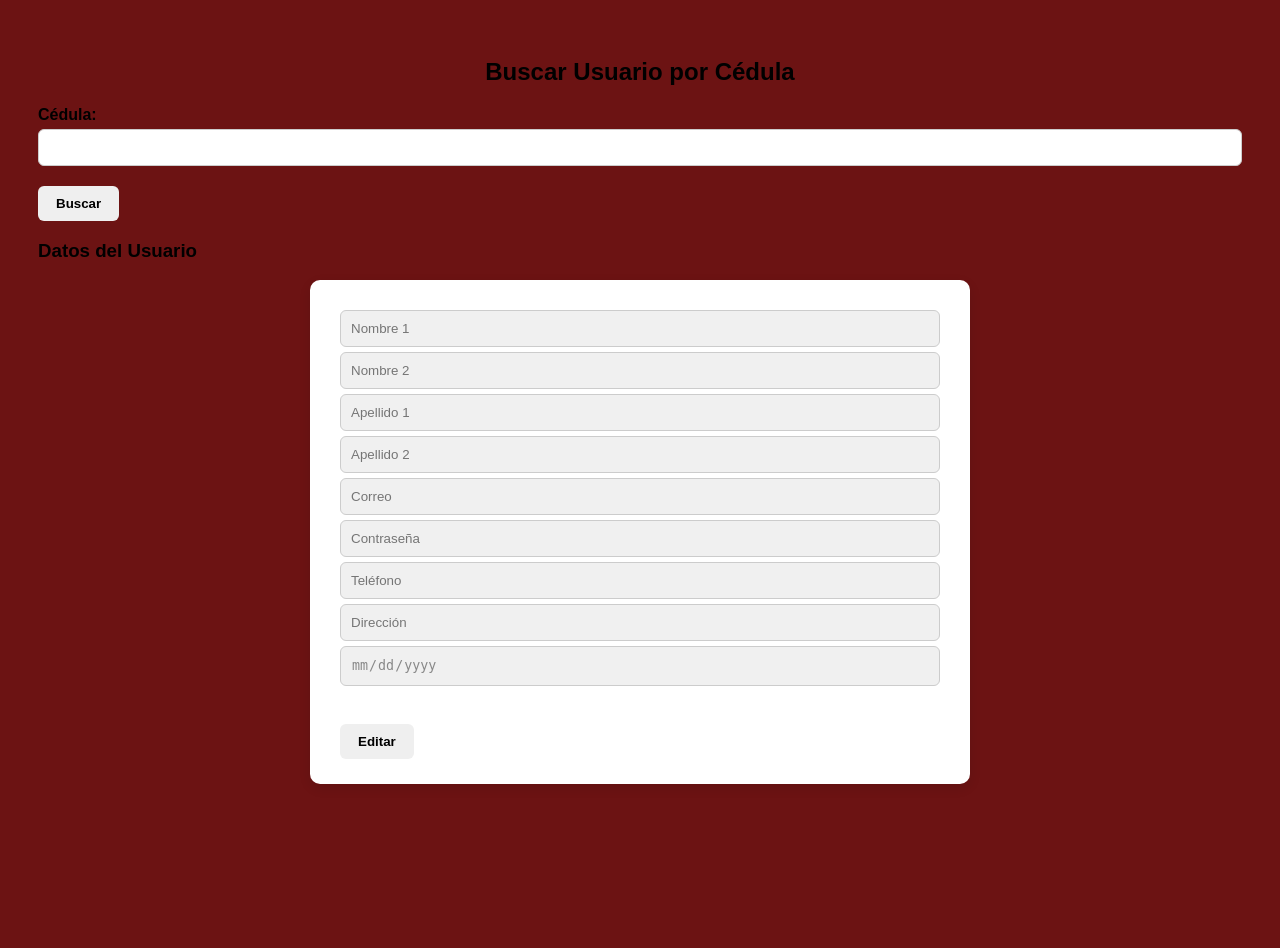
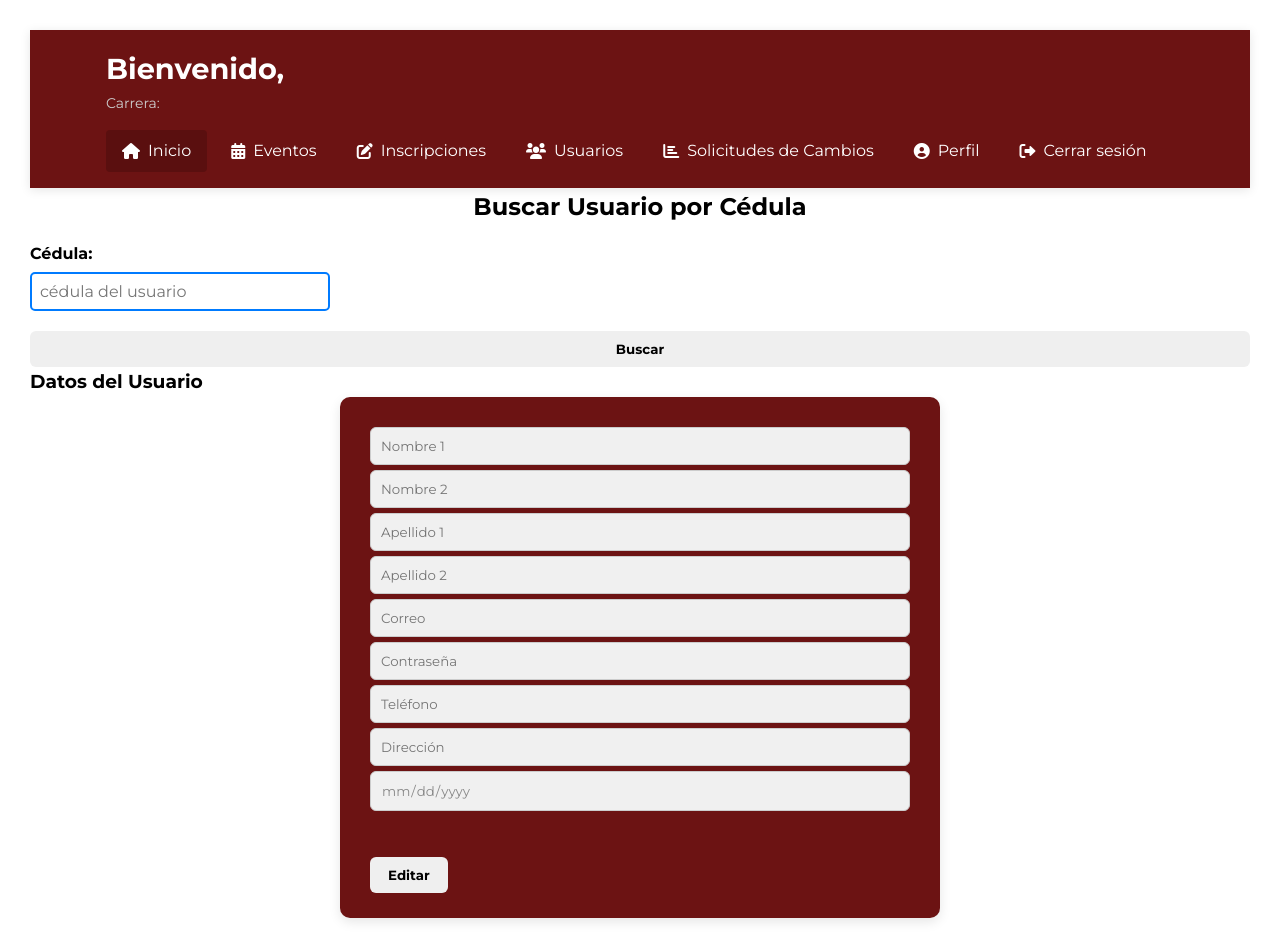
Before and after one commit to SebasIsd/Proyecto2P_Event, a PHP site: page /admin/AdminUsuario.html in a window 1280 px wide. Before the commit the page ends 784 px from the top, so only its background shows below. Run offline with PHP 8.4, Linux system fonts and the light colour scheme.

Commit message:
formulario de modificar usuario desde al admin

```diff
--- a/admin/AdminUsuario.html
+++ b/admin/AdminUsuario.html
@@ -4,13 +4,45 @@
     <meta charset="UTF-8">
     <title>Buscar y Editar Usuario</title>
 <link rel="stylesheet" href="../styles/css/estiloAdminusuario.css">
+<link rel="stylesheet" href="../styles/css/style.css">
+<link rel="preconnect" href="https://fonts.googleapis.com">
+    <link rel="preconnect" href="https://fonts.gstatic.com" crossorigin>
+    <link href="https://fonts.googleapis.com/css2?family=Montserrat:wght@400;500;600;700&display=swap" rel="stylesheet">
+    <link rel="stylesheet" href="https://cdnjs.cloudflare.com/ajax/libs/font-awesome/6.0.0-beta3/css/all.min.css">
+
 
     <script src="../styles/buscarusuario.js"></script>
+
 </head>
+
+
 <body>
+    <header>
+        <div class="container">
+            <div class="logo">
+                <h1>Bienvenido, <span><?= htmlspecialchars($nombreCompleto) ?></span></h1>
+                <p style="font-size: 14px; color: #ccc;">
+                    Carrera: <?= htmlspecialchars($carrera) ?>
+                </p>
+            </div>
+            <nav>
+    <ul>
+        <li><a href="inicio.php" class="active"><i class="fas fa-home"></i> Inicio</a></li>
+        <li><a href="#"><i class="fas fa-calendar-alt"></i> Eventos</a></li>
+        <li><a href="/usuarios/inscripciones/inscripciones.html"><i class="fas fa-edit"></i> Inscripciones</a></li>
+        <li><a href="#"><i class="fas fa-users"></i> Usuarios</a></li>
+        <li><a href="/usuarios/SolicitudesCambios/solicitudCambios.html"><i class="fas fa-chart-bar"></i> Solicitudes de Cambios</a></li>
+        <li class="profile-link">
+            <a href="perfil.php"><i class="fas fa-user-circle"></i> Perfil</a>
+        </li>
+        <li><a href="/logout.php"><i class="fas fa-sign-out-alt"></i> Cerrar sesión</a></li>
+    </ul>
+</nav>
+        </div>
+    </header>
     <h2>Buscar Usuario por Cédula</h2>
     <label for="ced_usu">Cédula:</label>
-    <input type="text" id="ced_usu" />
+<input type="text" id="ced_usu" placeholder="cédula del usuario " maxlength="50" />
     <button onclick="buscarUsuario()">Buscar</button>
 
     <h3>Datos del Usuario</h3>
--- a/conexion/pagos.php
+++ b/conexion/pagos.php
@@ -1,5 +1,5 @@
 <?php
-require_once 'conexion/conexion.php';
+require_once '../conexion/conexion.php';
 
 if ($_SERVER['REQUEST_METHOD'] === 'POST') {
     $accion = $_POST['accion'] ?? '';
--- a/styles/css/estiloAdminusuario.css
+++ b/styles/css/estiloAdminusuario.css
@@ -10,7 +10,7 @@ h2 {
 }
 
 form {
-    background-color: #fff;
+    background-color: #6c1313;
     max-width: 600px;
     margin: 0 auto;
     padding: 25px 30px;
@@ -22,7 +22,7 @@ label {
     display: block;
     margin-top: 15px;
     font-weight: bold;
-    color:  #000000;;
+    color:  #000000;
 }
 
 input[type="text"],
@@ -38,7 +38,8 @@ input[type="date"] {
     transition: border-color 0.3s ease;
 }
 
-input[type="text"]:focus,
+
+
 input[type="email"]:focus,
 input[type="password"]:focus,
 input[type="date"]:focus {
@@ -94,3 +95,11 @@ input:disabled {
     color: #888;
     cursor: not-allowed;
 }
+#ced_usu {
+  width: 300px;
+  padding: 8px;
+  font-size: 16px;
+  border: 2px solid #007bff;
+  border-radius: 5px;
+  outline: none;
+}
```
